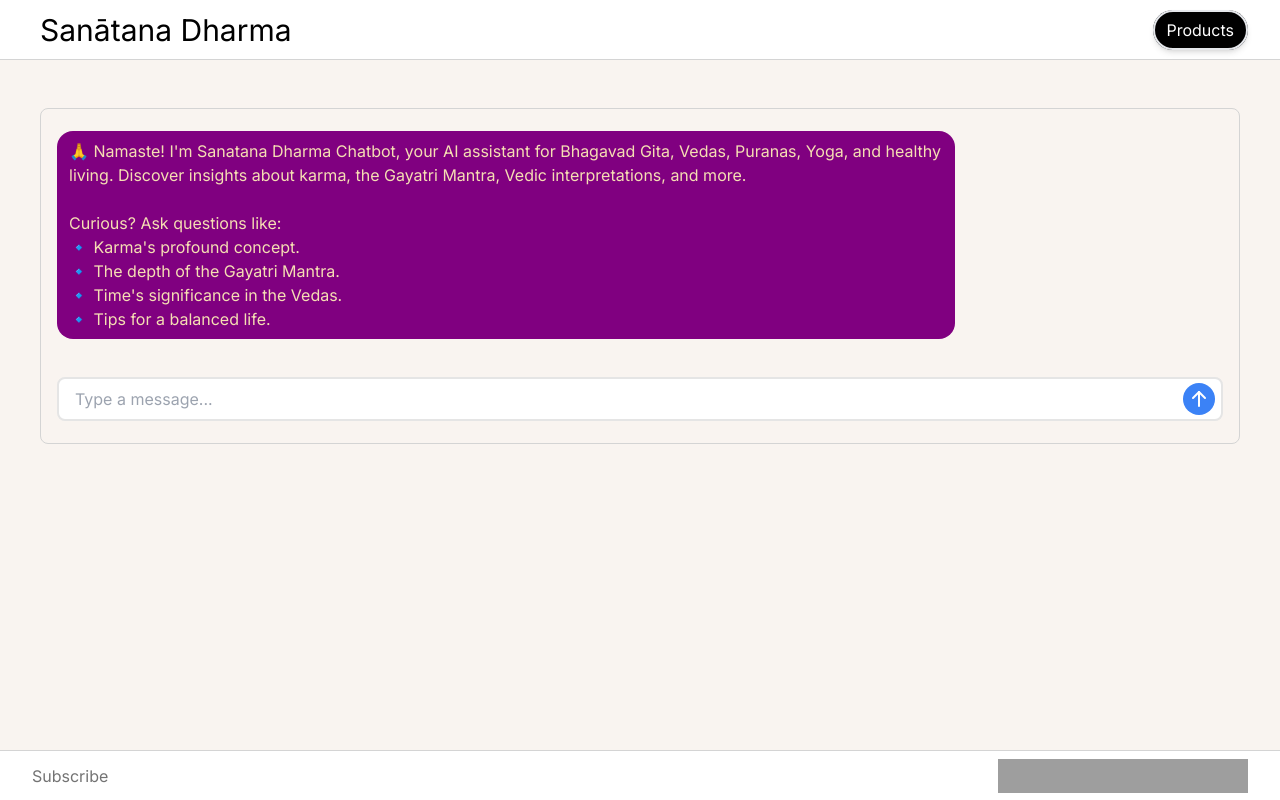
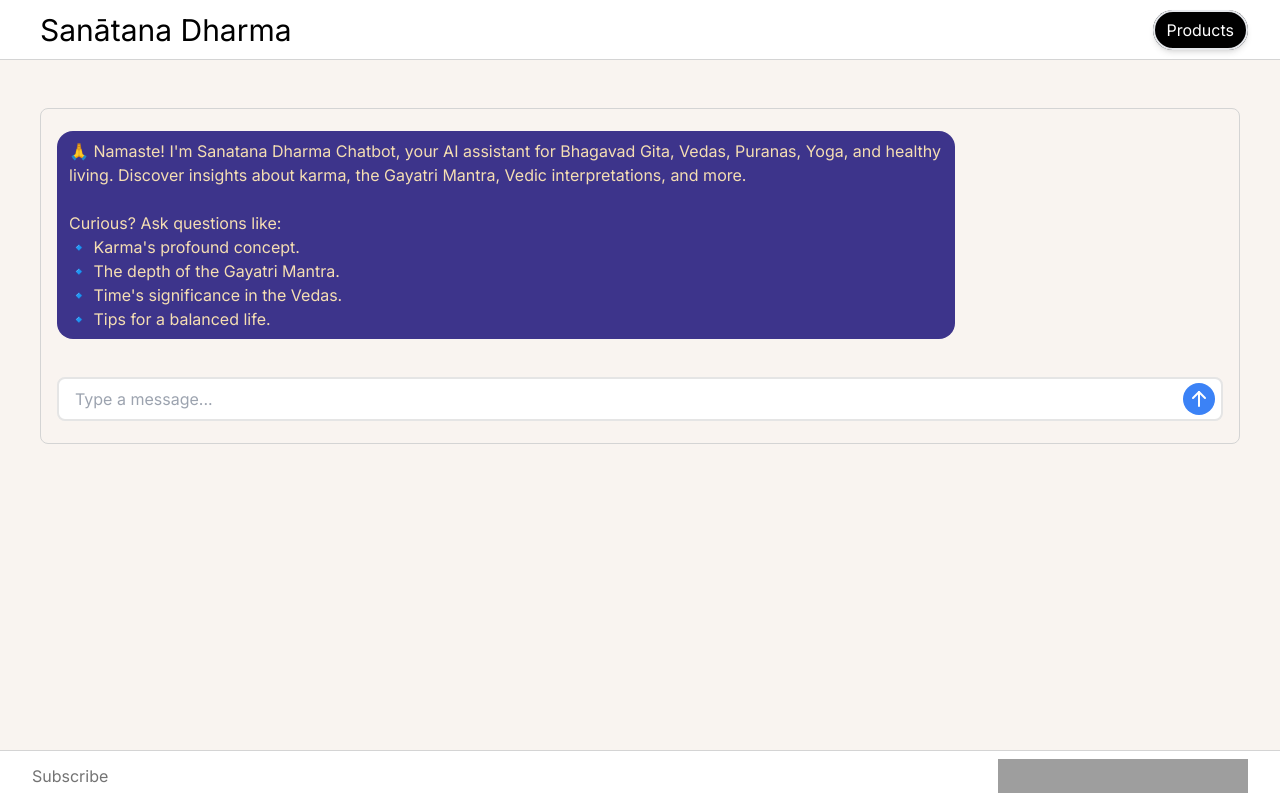
Before and after one commit to vivekchand/sanatana-dharma-xyz, a Next.js app: page / in a window 1280 px wide. Built offline with nearby package versions, Linux system fonts and the light colour scheme; grey boxes are pictures that could not be loaded.

Commit message:
update color

```diff
--- a/components/Chat/ChatMessage.tsx
+++ b/components/Chat/ChatMessage.tsx
@@ -10,7 +10,7 @@ export const ChatMessage: FC<Props> = ({ message }) => {
     <div className={`flex flex-col ${message.role === "assistant" ? "items-start" : "items-end"}`}>
       <div
         className={`flex items-center ${message.role === "assistant" ? "bg-neutral-200 text-white" : "bg-blue-500 text-white"} rounded-2xl px-3 py-2 max-w-[67%] whitespace-pre-wrap`}
-        style={{ overflowWrap: "anywhere", maxWidth: '77%', background: message.role === "assistant"? "purple": "orange", color: message.role === "assistant"? "wheat": "black" }}
+        style={{ overflowWrap: "anywhere", maxWidth: '77%', background: message.role === "assistant"? "#3d348b": "orange", color: message.role === "assistant"? "wheat": "black" }}
       >
         {message.content}
       </div>
```
